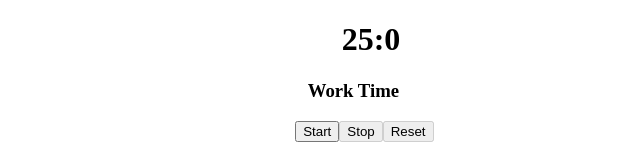
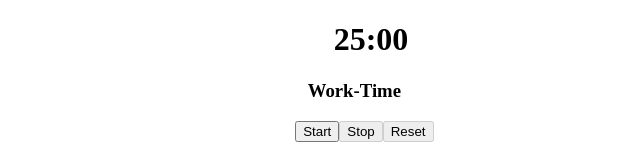
Before and after one commit to bibhutibhusan567/Hackathon-11---Pomodoro, a React app: page / in a window 1280 px wide. Shown: the top 158 px of the page, without its empty margins (269-909 px from the left). Built offline with nearby package versions, Linux system fonts and the light colour scheme.

Commit message:
minute reduce 2 times

```diff
--- a/src/components/App.js
+++ b/src/components/App.js
@@ -1,4 +1,4 @@
-import React, { Component, useState } from "react";
+import React, { Component, useEffect, useState } from "react";
 import '../styles/App.css';
 
 const App = () => {
@@ -9,7 +9,7 @@ const App = () => {
   const [breakDuration, setBreakDuration] = useState(5);
   const [newWorkTime, setNewWorkTime] = useState(25);
   const [newBreakTime, setNewBreakTime] = useState(5);
-  const [duration, setDuration] = useState("Work Time");
+  const [duration, setDuration] = useState("Work-Time");
   const [minutes, setMinutes] = useState(workDuration);
   const [seconds, setSeconds] = useState(0);
   //start timer
@@ -17,19 +17,31 @@ const App = () => {
     setStop(true);
     setStart(false);
     setReset(true);
-    if (minutes > 0 && seconds == 0) {
+  }
+  useEffect(() => {
+
+    if (start === false) {
       setTimeout(() => {
-        setMinutes(minutes - 1);
-        setSeconds(59);
+        if (minutes === 0 && seconds === 0 && duration === "Work-Time") {
+          setMinutes(breakDuration);
+          alert(`work duration is over`);
+          setDuration("Break-Time");
+        }
+        if (minutes === 0 && seconds === 0 && duration === "Break-Time") {
+          setMinutes(workDuration);
+          alert(`break duration is over`);
+          setDuration("Work-Time");
+        }
+        else if (seconds === 0 && minutes > 0) {
+          setMinutes(minutes - 1);
+          setSeconds(59);
+        }
+        else if (seconds > 0) {
+          setSeconds(seconds - 1);
+        }
       }, 1 * 1000);
     }
-
-    if (seconds > 0)
-      setInterval(() => {
-        setSeconds(seconds - 1);
-      }, 1 * 1000);
-
-  }
+  }, [minutes, seconds, start, duration]);
   //stop timer
   function stopTimer() {
     setStart(true);
@@ -42,9 +54,9 @@ const App = () => {
     setReset(false);
     setWorkDuration(25);
     setBreakDuration(5);
-    setDuration("Work Time");
+    setDuration("Work-Time");
     setMinutes(25);
-    setSeconds("00");
+    setSeconds(0);
   }
   function getNewWorkTime(event) {
     const newTime = event.target.value;
@@ -56,20 +68,25 @@ const App = () => {
   }
   //set New Timing
   function setNewTiming() {
-    if (newWorkTime === "" || newBreakTime === "") {
+    if (newWorkTime === "" || newBreakTime === "" || newWorkTime === "0" || newBreakTime === "0") {
       console.log(newWorkTime);
     } else {
       setWorkDuration(newWorkTime);
       setBreakDuration(newBreakTime);
       setMinutes(newWorkTime);
-      setSeconds("00");
+      setSeconds(0);
     }
   }
-
+  const printFinalString = (val) => {
+    if (val < 10) {
+      return (`0${val}`);
+    }
+    return val;
+  }
   return (
     <div id="main" >
 
-      <h1 style={{ color: "black" }}>{`${minutes}:${seconds}`}</h1>
+      <h1 style={{ color: "black" }}>{`${printFinalString(minutes)}:${printFinalString(seconds)}`}</h1>
       <h3 style={{ color: "black", marginLeft: "45%" }}>{duration}</h3>
 
       <div style={{ marginLeft: "44%" }}>
@@ -126,7 +143,6 @@ const App = () => {
           data-testid='set-btn'
           onClick={setNewTiming}
         >Set </button>
-
       </div>
     </div >
   )
```
